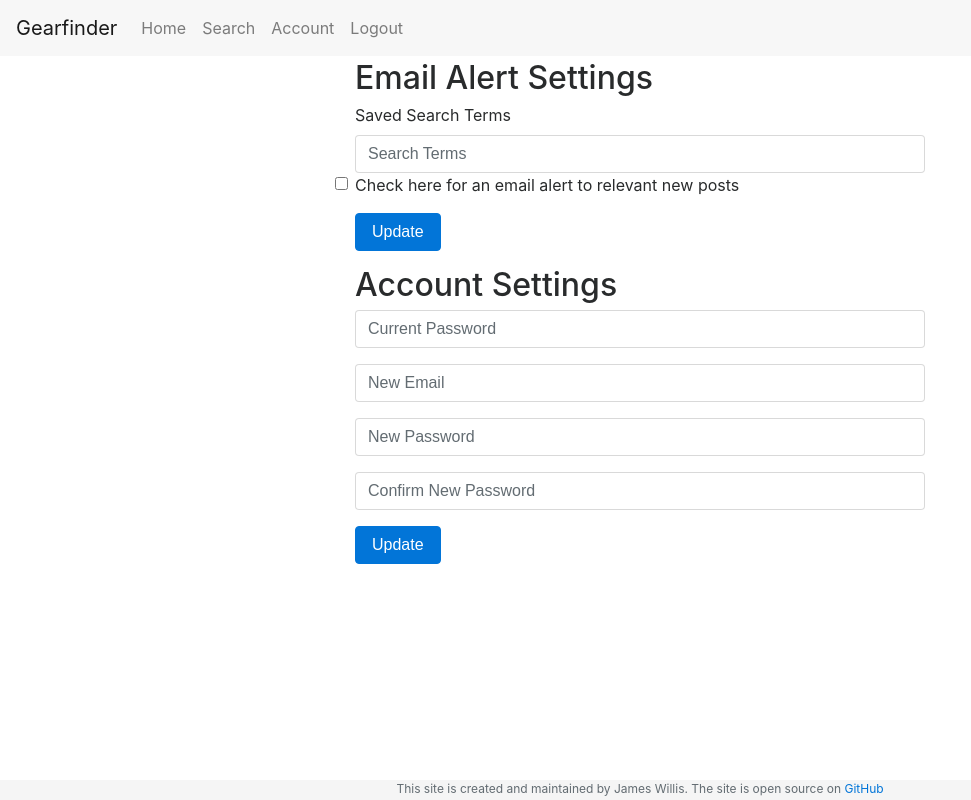
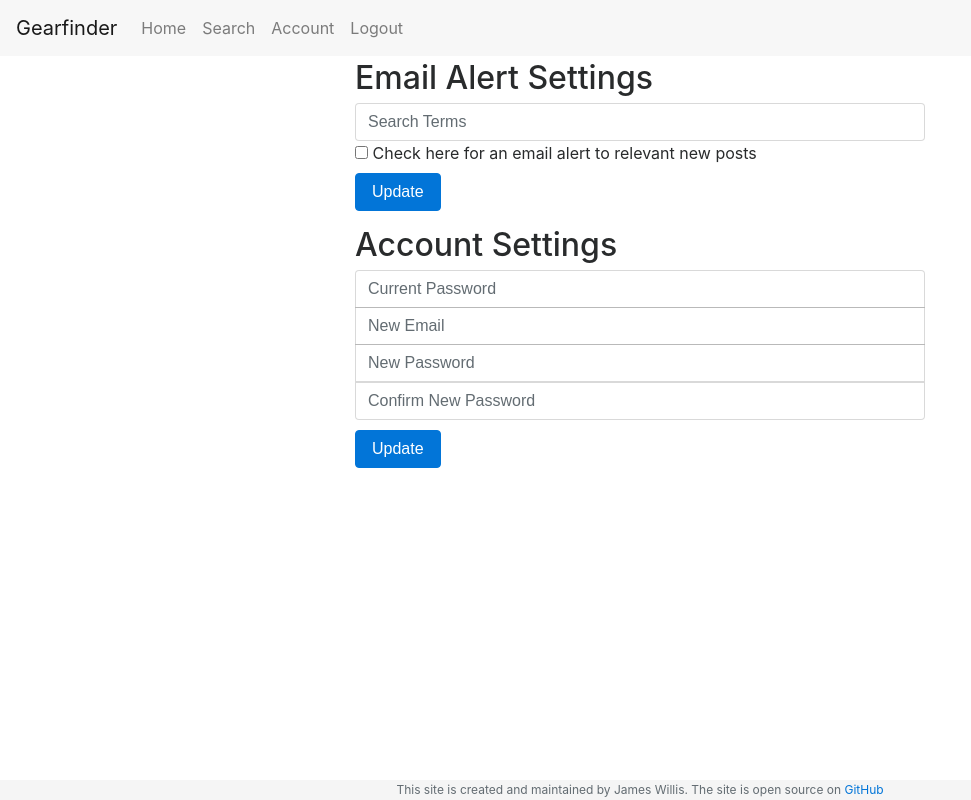
Before and after one commit to james-willis/gearfinder, a Flask app: page /account in a window 1280 px wide. Shown: the whole page, without its empty margins (0-971 px from the left). Run offline with Flask 2, Linux system fonts and the light colour scheme; a user stored in the database is signed in; some libraries are stand-ins or nearby versions.

Commit message:
more style updates

```diff
--- a/app/static/css/main.css
+++ b/app/static/css/main.css
@@ -1,21 +1,40 @@
+/* base.html stuff */
 html {
 	position: relative;
 	min-height: 100%;
 }
+
 body {
 	margin-bottom: 20px;
-	overflow: hidden;
-	}
+}
 
-.container {
+.container-fluid {
   margin-right: auto;
   margin-left: auto;
-  max-width: 600px; /* or 950px */
+  max-width: 600px;
 }
 
-body > .container {
-padding: 60px 15px 0;
+body > .container-fluid {
+padding: 60px 15px 0px;
 }
+
+.top-list-element {
+  	margin-bottom: -1px;
+  	border-bottom-right-radius: 0px;
+  	border-bottom-left-radius: 0px;
+}
+.bottom-list-element {
+  	margin-bottom: 10px;
+  	border-top-left-radius: 0px;
+	border-top-right-radius: 0px;
+}
+
+.middle-list-element {
+	margin-top: -1px;
+  	border-radius: 0px;
+}
+
+/* sign-in & sign up stuff*/
 
 .form-signin {
   	max-width: 330px;
@@ -23,38 +42,22 @@ padding: 60px 15px 0;
   	margin: 0 auto;
 }
 
-.form-signin #inputEmail {
-  	margin-bottom: -1px;
-  	border-bottom-right-radius: 0;
-  	border-bottom-left-radius: 0;
-}
-.form-signin #inputPassword {
-  	margin-bottom: 10px;
-  	border-top-left-radius: 0;
-	border-top-right-radius: 0;
-}
-
-#inputPasswordSignUp {
-	border-radius: 0px;
-}
-
-#inputPasswordConfirmSignUp {
-	margin-top: -1px;
-	margin-bottom: 10px;
-  	border-top-right-radius: 0px;
-  	border-top-left-radius: 0px;
-}
-
+/* footer stuff */
 .footer {
 	position: absolute;
-	bottom: 0;
+	bottom: 0px;
 	width: 100%;
 	height: 20px;
-	margin-top: 20px;
+	line-height: 20px;
+	margin-top: 5px;
+	margin-bottom: 0px;
 	background-color: #f5f5f5;
-}
-
-.footer p {
 	font-size: 12px;
 	text-align: center;
 }
+
+/* account page stuff */
+
+.form-group-account {
+	margin-bottom: 0px;
+}
--- a/app/templates/account.html
+++ b/app/templates/account.html
@@ -5,14 +5,15 @@
     <form action="{{ url_for('update_email_settings') }}" method="POST" name="email_form">
         {{ email_form.hidden_tag() }}
 
-        <div class="form-group">
-            <label for="savedSearch">Saved Search Terms</label>
-            {{ email_form.search_terms(id="savedSearch", type="search", class="form-control",
-                                    placeholder="Search Terms") }}
+        <fieldset class="form-group form-group-account">
+            <label for="savedSearch" class="sr-only">Saved Search Terms</label>
+            {{ email_form.search_terms(id="savedSearch", type="search",
+                                       class="form-control",
+                                       placeholder="Search Terms") }}
 
-            {{ email_form.email_opt_in(id="emailOptIn", class="form-check-input", type="checkbox", value="email_opt_in") }} Check here for an email alert to relevant new posts
-        </div>
-
+            <label>{{ email_form.email_opt_in(id="optIn", type="checkbox", value="email_opt_in") }}
+            Check here for an email alert to relevant new posts</label>
+        </fieldset>
         <input class="btn btn-primary" type="submit" value="Update">
     </form>
 
@@ -20,36 +21,35 @@
     <form action="{{ url_for('update_credentials') }}" method="POST" name="account_form">
         {{ account_form.hidden_tag() }}
 
-        <div class="form-group">
+        <fieldset class="form-group form-group-account">
             <label for="currentPassword" class ="sr-only">Current Password</label>
-            {{ account_form.current_password(id="currentPassword", type="password", class="form-control",
-                                    placeholder="Current Password") }}
+            {{ account_form.current_password(id="currentPassword", type="password",
+                                             class="form-control top-list-element",
+                                             placeholder="Current Password") }}
             {% for error in account_form.current_password.errors %}
             <span style="color: red;">[{{error}}]</span>
             {% endfor %}
-        </div>
 
-        <div class="form-group">
             <label for="newEmail" class ="sr-only">New Email Address</label>
-            {{ account_form.new_email(id="newEmail", type="email", class="form-control",
-                                    placeholder="New Email") }}
-        </div>
+            {{ account_form.new_email(id="newEmail", type="email",
+                                      class="form-control middle-list-element",
+                                      placeholder="New Email") }}
 
-        <div class="form-group">
             <label for="newPassword" class ="sr-only">New Password</label>
-            {{ account_form.new_password(id="newPassword", type="password", class="form-control",
-                                    placeholder="New Password") }}
+            {{ account_form.new_password(id="newPassword", type="password",
+                                         class="form-control middle-list-element",
+                                         placeholder="New Password") }}
             {% for error in account_form.new_password.errors %}
             <span style="color: red;">[{{error}}]</span>
             {% endfor %}
-        </div>
 
-        <div class="form-group">
             <label for="ConfirmNewPassword" class ="sr-only">Confirm New Password</label>
-            {{ account_form.confirm(id="ConfirmNewPassword", type="password", class="form-control",
+            {{ account_form.confirm(id="ConfirmNewPassword", type="password",
+                                    class="form-control bottom-list-element",
                                     placeholder="Confirm New Password") }}
 
-        </div>
+        </fieldset>
+
         <input class="btn btn-primary" type="submit" value="Update">
     </form>
 {% endblock %}
--- a/app/templates/base.html
+++ b/app/templates/base.html
@@ -6,10 +6,6 @@
 
         <link rel="stylesheet" href="https://maxcdn.bootstrapcdn.com/bootstrap/4.0.0-alpha.6/css/bootstrap.min.css" integrity="sha384-rwoIResjU2yc3z8GV/NPeZWAv56rSmLldC3R/AZzGRnGxQQKnKkoFVhFQhNUwEyJ" crossorigin="anonymous">
                 <link rel="stylesheet" href="/static/css/main.css">
-
-        <script src="https://code.jquery.com/jquery-3.1.1.slim.min.js" integrity="sha384-A7FZj7v+d/sdmMqp/nOQwliLvUsJfDHW+k9Omg/a/EheAdgtzNs3hpfag6Ed950n" crossorigin="anonymous"></script>
-        <script src="https://cdnjs.cloudflare.com/ajax/libs/tether/1.4.0/js/tether.min.js" integrity="sha384-DztdAPBWPRXSA/3eYEEUWrWCy7G5KFbe8fFjk5JAIxUYHKkDx6Qin1DkWx51bBrb" crossorigin="anonymous"></script>
-        <script src="https://maxcdn.bootstrapcdn.com/bootstrap/4.0.0-alpha.6/js/bootstrap.min.js" integrity="sha384-vBWWzlZJ8ea9aCX4pEW3rVHjgjt7zpkNpZk+02D9phzyeVkE+jo0ieGizqPLForn" crossorigin="anonymous"></script>
 
         {% if title %}
         <title>{{ title }} - Gearfinder</title>
@@ -39,7 +35,7 @@
             </div>
         </nav>
         <!-- Alerts -->
-        <div class="container">
+        <div class="container-fluid">
             {% with messages = get_flashed_messages() %}
                 {% if messages %}
                     {% for message in messages %}
@@ -53,10 +49,16 @@
 
         <footer class="footer">
             <div class="container">
-                <p class="text-muted">
+                <span class="text-muted">
                     This site is created and maintained by James Willis. The site is open source on <a href="https://github.com/james-willis/gearfinder" target="_blank">GitHub</a>
-                </p>
+                </span>
             </div>
         </footer>
+
+        <!-- load scripts last-->
+        <script src="https://code.jquery.com/jquery-3.1.1.slim.min.js" integrity="sha384-A7FZj7v+d/sdmMqp/nOQwliLvUsJfDHW+k9Omg/a/EheAdgtzNs3hpfag6Ed950n" crossorigin="anonymous"></script>
+        <script src="https://cdnjs.cloudflare.com/ajax/libs/tether/1.4.0/js/tether.min.js" integrity="sha384-DztdAPBWPRXSA/3eYEEUWrWCy7G5KFbe8fFjk5JAIxUYHKkDx6Qin1DkWx51bBrb" crossorigin="anonymous"></script>
+        <script src="https://maxcdn.bootstrapcdn.com/bootstrap/4.0.0-alpha.6/js/bootstrap.min.js" integrity="sha384-vBWWzlZJ8ea9aCX4pEW3rVHjgjt7zpkNpZk+02D9phzyeVkE+jo0ieGizqPLForn" crossorigin="anonymous"></script>
     </body>
+
 </html>
--- a/app/templates/login.html
+++ b/app/templates/login.html
@@ -7,13 +7,13 @@
         <h2 class="form-signin-heading">Sign In</h2>
 
         <label for="inputEmail" class="sr-only">Email address</label>
-        {{ form.email(id="inputEmail", class="form-control", type="email", autofocus="", placeholder="Email address") }}
+        {{ form.email(id="inputEmail", class="form-control top-list-element", type="email", autofocus="", placeholder="Email address") }}
         {% for error in form.email.errors %}
         <span style="color: red;">[{{error}}]</span>
         {% endfor %}
 
         <label for="inputPassword" class="sr-only">Password</label>
-        {{ form.password(id="inputPassword", class="form-control", type="password", placeholder="Password") }}
+        {{ form.password(id="inputPassword", class="form-control bottom-list-element", type="password", placeholder="Password") }}
         {% for error in form.password.errors %}
         <span style="color: red;">[{{error}}]</span>
         {% endfor %}
--- a/app/templates/search.html
+++ b/app/templates/search.html
@@ -6,7 +6,7 @@
 
         <fieldset class="form-group">
             <label for="search" class ="sr-only">Search Terms</label>
-            {{ form.search_terms(id="search", class="form-control", type="search", autoselect="",
+            {{ form.search_terms(id="search", class="form-control", type="search", autofocus="",
                                     placeholder="Enter your Search Here") }}
         </fieldset>
 
--- a/app/templates/sign_up.html
+++ b/app/templates/sign_up.html
@@ -7,20 +7,20 @@
         <h2 class="form-signin-heading">Sign Up</h2>
 
         <label for="inputEmail" class="sr-only">Email address</label>
-        {{ form.email(id="inputEmail", class="form-control", type="email", autofocus="", placeholder="Email address") }}
+        {{ form.email(id="inputEmail", class="form-control top-list-element", type="email", autofocus="", placeholder="Email address") }}
         {% for error in form.email.errors %}
         <span style="color: red;">[{{error}}]</span>
         {% endfor %}
 
 
         <label for="inputPasswordSignUp" class="sr-only">Password</label>
-        {{ form.password(id="inputPasswordSignUp", class="form-control", type="password", placeholder="Password") }}
+        {{ form.password(id="inputPasswordSignUp", class="form-control middle-list-element", type="password", placeholder="Password") }}
         {% for error in form.password.errors %}
         <span style="color: red;">[{{error}}]</span>
         {% endfor %}
 
         <label for="inputPasswordConfirmSignUp" class="sr-only">Confirm Password</label>
-        {{ form.confirm(id="inputPasswordConfirmSignUp", class="form-control", type="password", placeholder="Confirm Password") }}
+        {{ form.confirm(id="inputPasswordConfirmSignUp", class="form-control bottom-list-element", type="password", placeholder="Confirm Password") }}
 
         <input class="btn btn-lg btn-primary btn-block" type="submit" value="Sign Up">
     </form>
```
